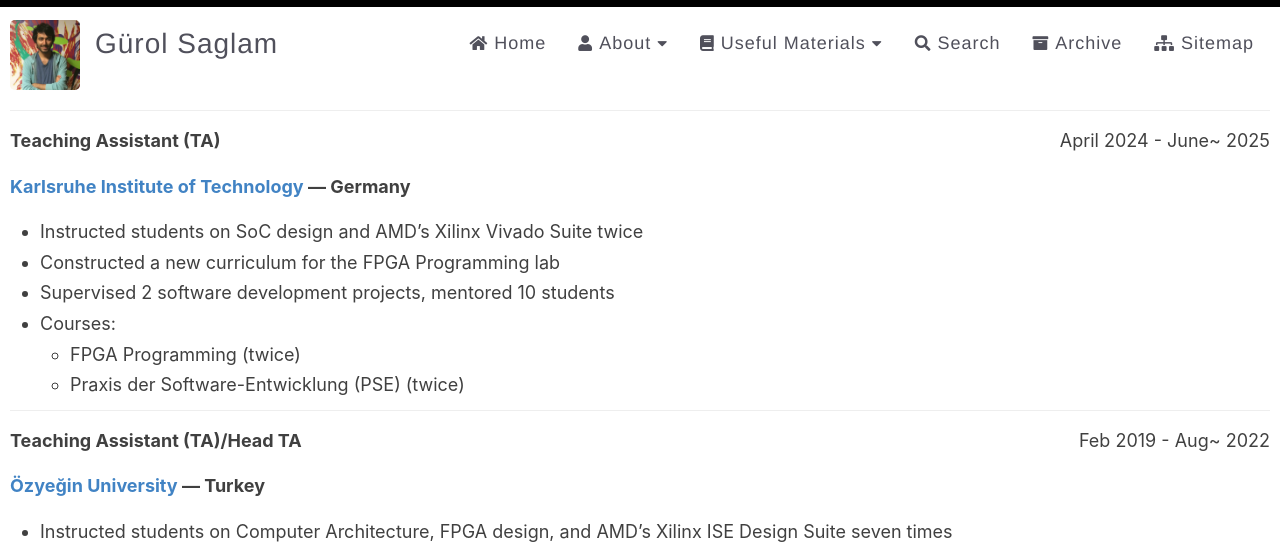
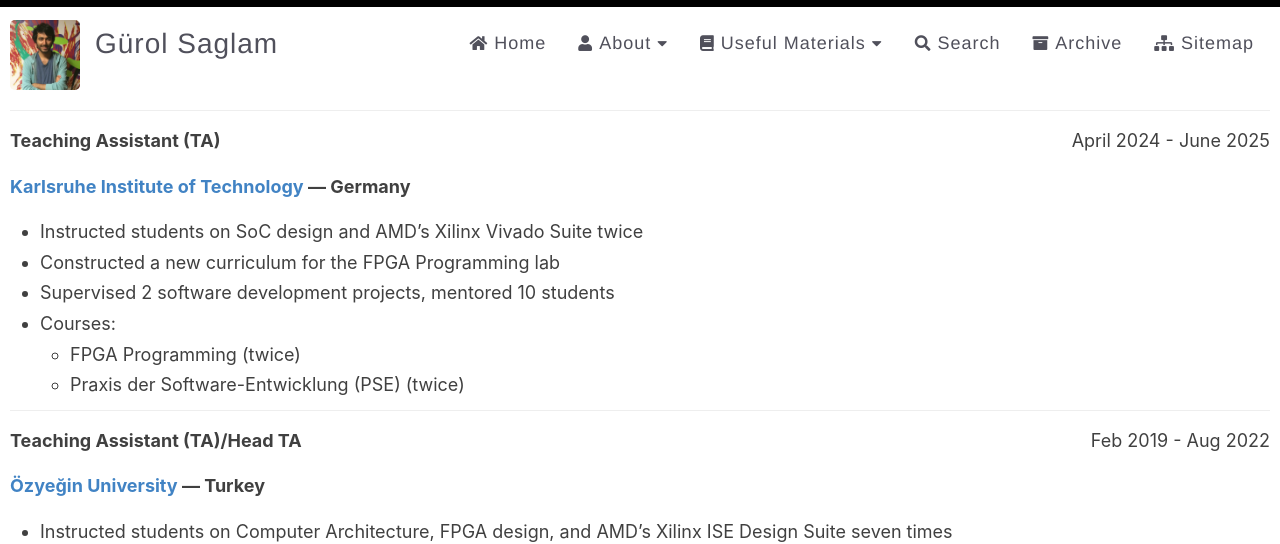
Before and after one commit to gurolsaglam/web_test, a Jekyll site: the page built from _pages/teaching.md, in a window 1280 px wide. Shown: the top 544 px of the page. Built offline with Jekyll 4.4.1, drawn with Linux system fonts in a browser that asks for light colours.

Commit message:
Update teaching.md

```diff
--- a/_pages/teaching.md
+++ b/_pages/teaching.md
@@ -14,7 +14,7 @@ permalink: /teaching/
   }
 </style>
 
-**Teaching Assistant (TA)** <span class="time_period">April 2024 - June~ 2025</span>
+**Teaching Assistant (TA)** <span class="time_period">April 2024 - June 2025</span>
 
 **[Karlsruhe Institute of Technology](https://www.kit.edu/english/) &mdash; Germany**
 
@@ -27,7 +27,7 @@ permalink: /teaching/
 
 ---
 
-**Teaching Assistant (TA)/Head TA** <span class="time_period">Feb 2019 - Aug~ 2022</span>
+**Teaching Assistant (TA)/Head TA** <span class="time_period">Feb 2019 - Aug 2022</span>
 
 **[Özyeğin University](https://www.ozyegin.edu.tr) &mdash; Turkey**
 
```
